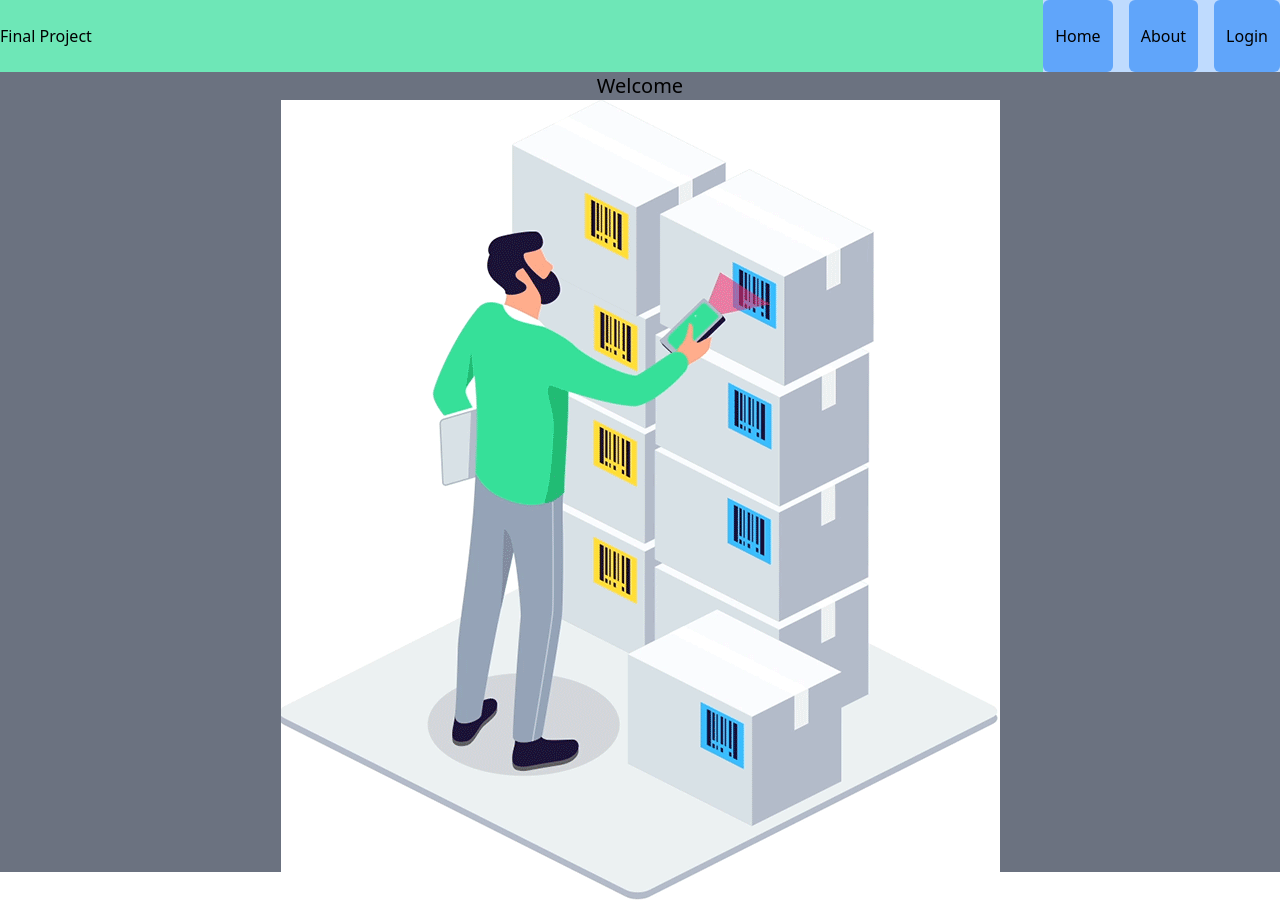
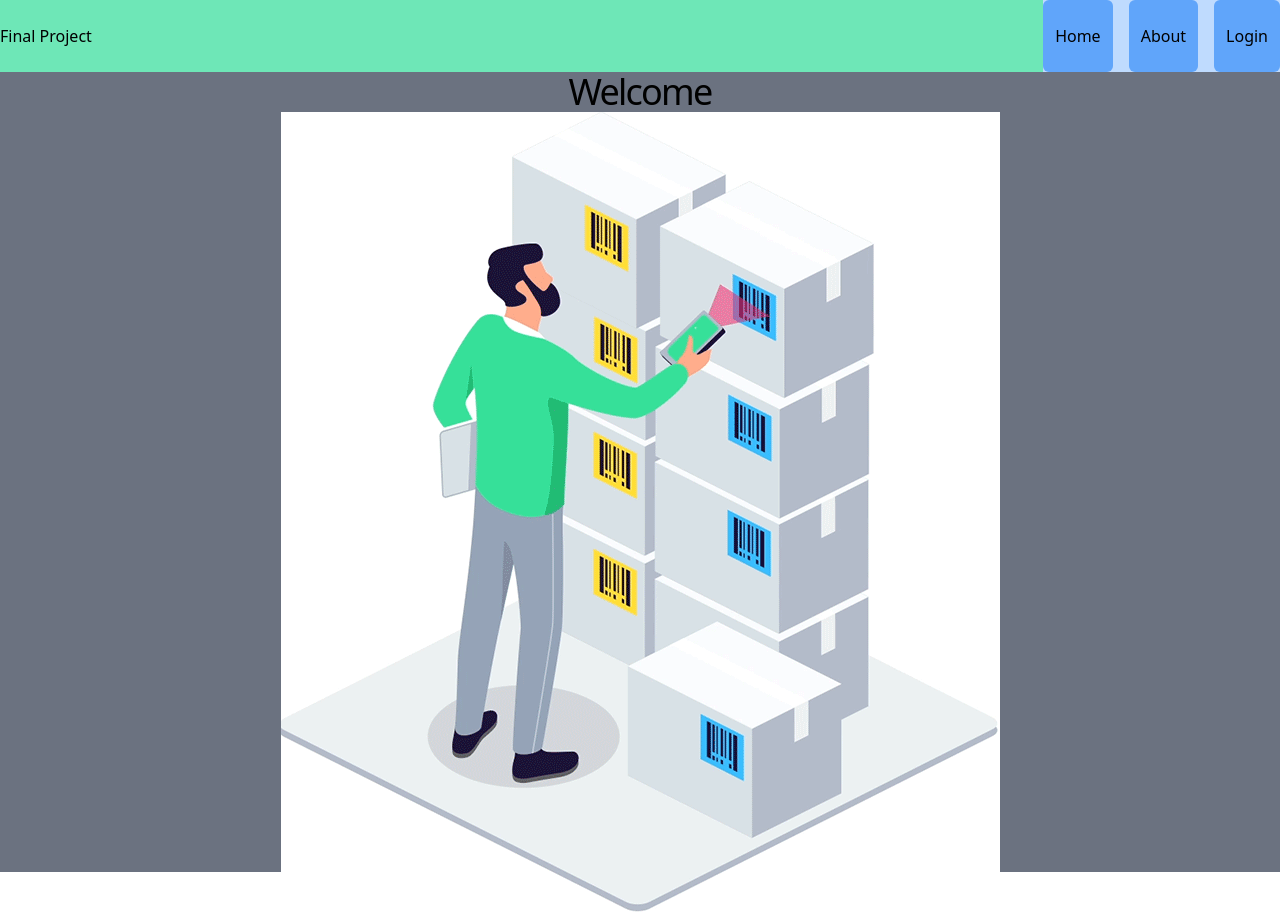
Before and after one commit to raguila6/finalproject, a Vue app: page / in a window 1280 px wide. Built offline with nearby package versions, Linux system fonts and the light colour scheme; no server answers.

Commit message:
user update

```diff
--- a/src/pages/index.vue
+++ b/src/pages/index.vue
@@ -1,12 +1,20 @@
 <script setup>
-//import useAuth from '../composable/useAuth';
-//const { isAuthenticated,user} = useAuth();
+import useAuth from '../composable/useAuth';
+const { isAuthenticated,user} = useAuth();
 </script>
 
 <template>
 
     <div class="flex flex-col items-center object-left-bottom h-screen-nonav">
-        <h2 class="text-xl font-medium">Welcome </h2>
+     <h2
+      v-if="!isAuthenticated"
+      class="text-4xl tracking-tighter font-extralight"
+    >
+      Welcome
+    </h2>
+    <h2 v-else class="text-6xl font-extrabold tracking-tighter">
+      Welcome {{ user }}
+    </h2>
     <img src="../assets/scan.gif"  alt="AboutBG">
     </div>
 </template>
```
